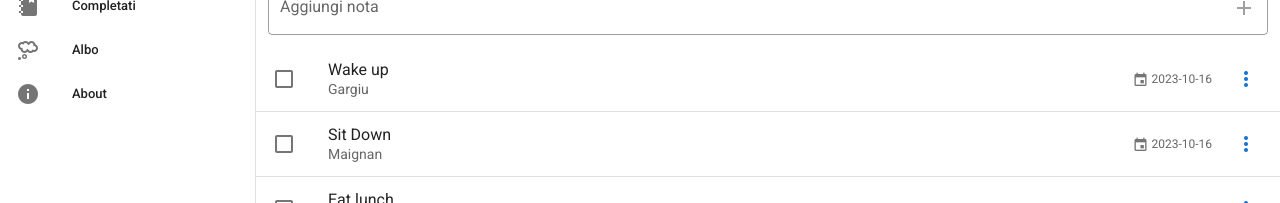
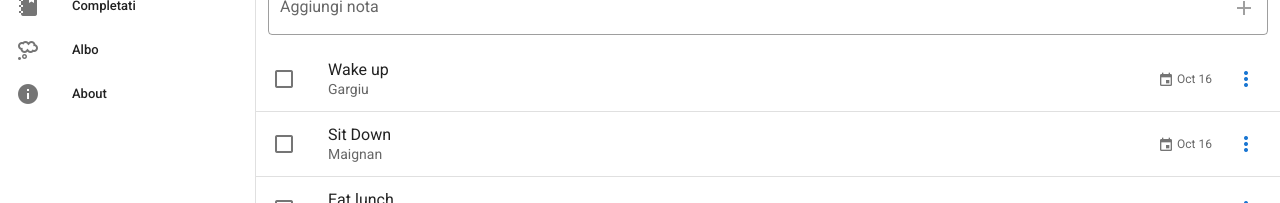
Before and after one commit to Tizzz-555/todo-app, a Vue app: page /#/ in a window 1280 px wide. Shown: the part 161-364 px from the top of the page. Built offline with nearby package versions, Linux system fonts and the light colour scheme.

Commit message:
filter the date

```diff
--- a/package.json
+++ b/package.json
@@ -8,6 +8,7 @@
   },
   "dependencies": {
     "core-js": "^3.8.3",
+    "date-fns": "^2.30.0",
     "localbase": "^0.7.5",
     "vue": "^2.6.14",
     "vue-router": "^3.5.1",
--- a/src/components/Todo/NewTask.vue
+++ b/src/components/Todo/NewTask.vue
@@ -27,7 +27,7 @@
         <v-list-item-action v-if="task.dueDate">
           <v-list-item-action-text>
             <v-icon small>mdi-calendar</v-icon>
-            {{ task.dueDate }}</v-list-item-action-text
+            {{ task.dueDate | niceDate }}</v-list-item-action-text
           >
         </v-list-item-action>
 
@@ -41,8 +41,15 @@
 </template>
 
 <script>
+import { format } from "date-fns";
+
 export default {
   props: ["task"],
+  filters: {
+    niceDate(value) {
+      return format(new Date(value), "MMM d");
+    },
+  },
   components: {
     "task-menu": require("@/components/Todo/TaskMenu.vue").default,
   },
```
Also changed, not shown: 1 other file (tests, documents, lock files or other folders).
